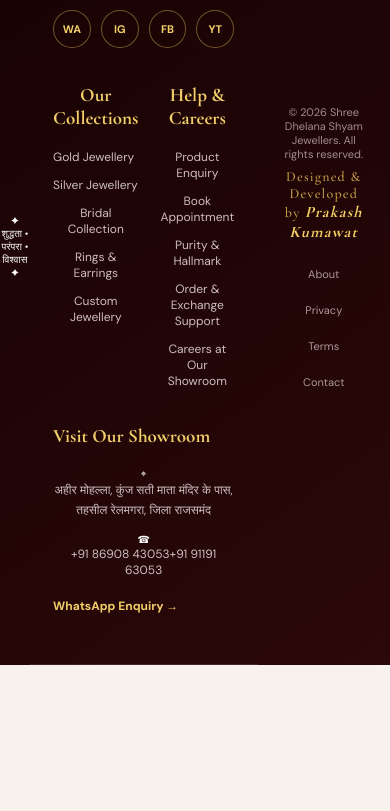
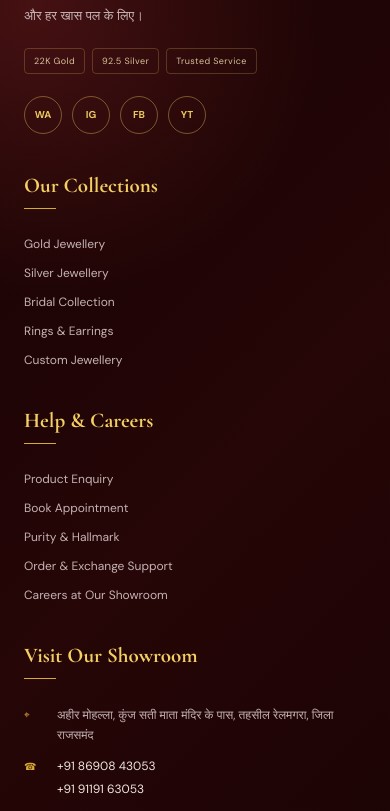
Before and after one commit to prakashkumawat07/shree-dhelana-shyam-jewellers., a website: page public/index.html in a window 390 px wide. Shown: the part 5654-6465 px from the top of the page. Before the commit the page ends 6319 px from the top, so only its background shows below. Drawn offline with nearby package versions, Linux system fonts and the light colour scheme; a script that the page names is missing.

Commit message:
Fix footer overflow and responsive luxury styling

```diff
--- a/public/styles.css
+++ b/public/styles.css
@@ -97,3 +97,22 @@ button,input,select,textarea{font:inherit}button{cursor:pointer}a{text-decoratio
 .footer-bottom{display:flex;justify-content:space-between;align-items:center;gap:25px;padding:22px 6%}.footer-bottom .footer-credit{text-align:left}.footer-bottom .footer-credit p{font-size:11px;color:#9f8d8e}.footer-legal{display:flex;gap:22px}.footer-legal a{color:#aa9899;font-size:11px}.footer-legal a:hover{color:var(--gold2)}
 @media(max-width:1100px){.footer-main{grid-template-columns:repeat(3,1fr)}}
 @media(max-width:720px){.footer-main{grid-template-columns:1fr 1fr;padding:50px 6%;gap:35px 22px}.footer-about,.footer-contact{grid-column:1/-1}.footer-bottom{flex-direction:column;text-align:center}.footer-bottom .footer-credit{text-align:center}.footer-legal{flex-wrap:wrap;justify-content:center}}
+
+/* Luxury footer layout override */
+.site-footer{display:block!important;width:100%;max-width:100%;overflow:hidden;padding:0!important;background:radial-gradient(circle at 8% 15%,#461112 0,transparent 28%),linear-gradient(135deg,#130203 0%,#260607 55%,#190304 100%)!important;color:#fff;text-align:left!important}
+.footer-topline{height:48px;display:flex;align-items:center;justify-content:center;gap:18px;border-bottom:1px solid rgba(244,207,99,.18);color:#e8c45f;font:600 11px/1 "DM Sans",sans-serif;letter-spacing:3.5px;text-transform:uppercase}
+.footer-topline span{font-size:9px}
+.footer-main{box-sizing:border-box;width:min(1280px,100%);margin:0 auto;display:grid!important;grid-template-columns:minmax(260px,1.45fr) minmax(145px,.75fr) minmax(170px,.9fr) minmax(250px,1.2fr)!important;gap:clamp(32px,5vw,72px)!important;padding:64px clamp(28px,6vw,78px) 58px!important;border-bottom:1px solid rgba(255,255,255,.1)}
+.footer-about{min-width:0}.footer-about .footer-brand{display:flex!important;justify-content:flex-start!important;text-align:left!important;margin:0 0 20px}.footer-about .brand-mark{box-shadow:0 0 0 5px rgba(216,169,52,.07)}
+.footer-about>p{max-width:310px;margin:0;color:#c7b4b5;font-size:13px;line-height:1.8}
+.footer-trust{display:flex;flex-wrap:wrap;gap:7px;margin-top:20px}.footer-trust span{padding:6px 9px;border:1px solid rgba(244,207,99,.22);border-radius:4px;color:#d7c09a;font-size:9px;letter-spacing:.4px}
+.footer-socials{display:flex!important;gap:10px;margin-top:22px}.footer-socials a{flex:0 0 38px;width:38px;height:38px;border:1px solid rgba(244,207,99,.38);border-radius:50%;display:grid;place-items:center;color:#e9c85e;font-size:10px;font-weight:800;text-decoration:none}.footer-socials a:hover{background:#d8a934;color:#210506;border-color:#d8a934;transform:translateY(-3px)}
+.footer-column{min-width:0;display:flex!important;flex-direction:column;align-items:flex-start!important;gap:13px;text-align:left!important}
+.footer-column h3{position:relative;margin:2px 0 14px;padding-bottom:12px;font-family:"Cormorant Garamond",serif;font-size:21px;line-height:1.1;color:#f4cf63}.footer-column h3:after{content:"";position:absolute;left:0;bottom:0;width:32px;height:1px;background:#d8a934}
+.footer-column>a{display:block;color:#c5b2b3;font-size:12px;line-height:1.35;text-decoration:none}.footer-column>a:hover{color:#fff;transform:translateX(4px)}
+.footer-contact-item{width:100%;display:grid;grid-template-columns:24px 1fr;gap:9px;align-items:start;color:#d8a934}.footer-contact-item>span{padding-top:2px}.footer-contact-item p{margin:0;color:#c5b2b3;font-size:12px;line-height:1.65}.footer-contact-item div{display:flex;flex-direction:column;gap:7px}.footer-contact-item a{color:#f0e5df!important;font-size:12px}
+.footer-whatsapp{box-sizing:border-box;width:100%;margin-top:6px!important;padding:11px 14px;border:1px solid rgba(244,207,99,.38);border-radius:6px;color:#f4cf63!important;text-align:center;font-size:11px!important;font-weight:700}.footer-whatsapp:hover{background:#d8a934;color:#210506!important;transform:none!important}
+.footer-bottom{box-sizing:border-box;width:min(1280px,100%);margin:0 auto;padding:22px clamp(28px,6vw,78px)!important;display:flex!important;justify-content:space-between;align-items:center;gap:24px}.footer-bottom .footer-credit{text-align:left!important}.footer-bottom .footer-credit p{margin:0 0 6px;color:#8f7b7c;font-size:10px}.footer-bottom .footer-credit span{color:#bca567;font-size:12px;letter-spacing:.7px}.footer-bottom .footer-credit strong{color:#f4cf63;font-size:14px}
+.footer-legal{display:flex;flex-wrap:wrap;justify-content:flex-end;gap:22px}.footer-legal a{color:#9e8a8b;font-size:10px;text-decoration:none}.footer-legal a:hover{color:#f4cf63}
+@media(max-width:980px){.footer-main{grid-template-columns:1.2fr 1fr!important;gap:44px 60px!important}.footer-about,.footer-contact{grid-column:auto}.footer-bottom{align-items:flex-start}}
+@media(max-width:620px){.footer-topline{font-size:9px;letter-spacing:1.8px;gap:8px}.footer-main{grid-template-columns:1fr!important;padding:44px 24px 38px!important;gap:38px!important}.footer-about,.footer-contact{grid-column:auto}.footer-about>p{max-width:none}.footer-bottom{padding:22px 24px!important;flex-direction:column!important;align-items:flex-start!important}.footer-bottom .footer-credit{text-align:left!important}.footer-legal{justify-content:flex-start;gap:18px}}
```
